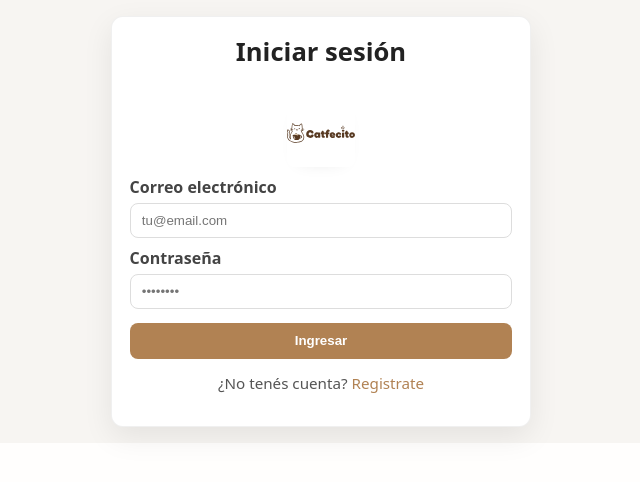
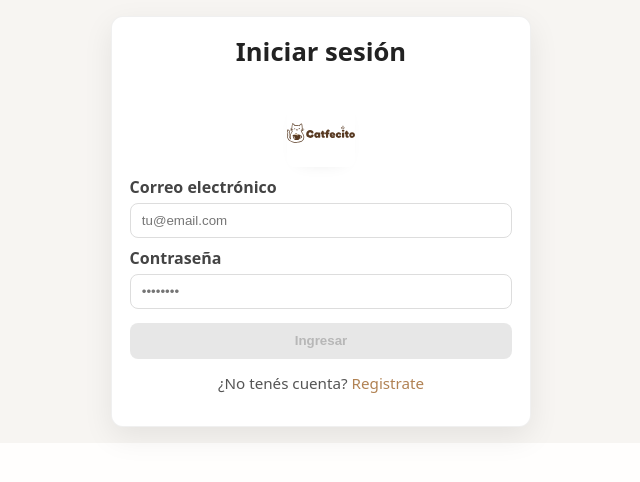
Before and after one commit to leanlag87/Catfecito-PERN, a React (Vite) app in the folder client/: page /login in a window 1280 px wide. Shown: the top 482 px of the page, without its empty margins (319-959 px from the left). Built offline with nearby package versions, Linux system fonts and the light colour scheme; no server answers.

Commit message:
feat(auth.components): integrar useAuthForm en el componente de inicio de sesión para mejorar la gestión de formularios

```diff
--- a/client/src/features/auth/components/Login.jsx
+++ b/client/src/features/auth/components/Login.jsx
@@ -1,22 +1,29 @@
-import { useState } from "react";
 import { Link } from "react-router-dom";
 import { useAuthStore } from "../stores/authStore";
+import { useAuthForm } from "../hooks/useAuthForm";
 import "./Auth.css";
 import logo from "../../../assets/img/Group.svg";
 
 export const Login = ({ onSwitch, onSuccess }) => {
-  const [email, setEmail] = useState("");
-  const [password, setPassword] = useState("");
-  const { login, isLoading, error, clearError } = useAuthStore();
+  const { login, isLoading, error: storeError, clearError } = useAuthStore();
 
-  const handleLogin = async (e) => {
-    e.preventDefault();
+  // Hook personalizado para manejar el formulario
+  const {
+    values,
+    errors,
+    touched,
+    handleChange,
+    handleBlur,
+    handleSubmit,
+    isValid,
+  } = useAuthForm("login");
 
-    // Limpiar errores previos
+  const onSubmit = async (formattedData) => {
+    // Limpiar errores previos del store
     clearError();
 
-    // Llama al método login del store
-    const result = await login({ email, password });
+    // Llamar al login del store con datos formateados
+    const result = await login(formattedData);
 
     if (result.success) {
       // Login exitoso
@@ -24,51 +31,67 @@ export const Login = ({ onSwitch, onSuccess }) => {
         return onSuccess(result.data);
       }
 
-      // Redirigir al home
+      // Redirigir al home (recarga para sincronizar carrito)
       window.location.replace("/");
     } else {
       // Login fallido - el error ya está en el store
-      alert(result.error);
+      console.error("Error en login:", result.error);
     }
   };
 
   return (
     <main className="auth-container">
-      <form className="auth-form" onSubmit={handleLogin}>
+      <form className="auth-form" onSubmit={handleSubmit(onSubmit)}>
         <div className="auth-header">
           <h2>Iniciar sesión</h2>
           <img src={logo} alt="CatFecito" className="auth-logo" />
         </div>
 
-        {/* Mostrar error si existe */}
-        {error && <div className="auth-error">{error}</div>}
+        {/* Error global del backend */}
+        {storeError && <div className="auth-error">{storeError}</div>}
 
+        {/* Email */}
         <label htmlFor="email">Correo electrónico</label>
         <input
           type="email"
           id="email"
+          name="email"
           placeholder="tu@email.com"
-          value={email}
-          onChange={(e) => setEmail(e.target.value)}
+          value={values.email}
+          onChange={handleChange}
+          onBlur={handleBlur}
           required
           autoComplete="email"
           disabled={isLoading}
+          className={touched.email && errors.email ? "input-error" : ""}
         />
+        {touched.email && errors.email && (
+          <span className="field-error">{errors.email}</span>
+        )}
 
+        {/* Contraseña */}
         <label htmlFor="password">Contraseña</label>
         <input
           type="password"
           id="password"
+          name="password"
           placeholder="••••••••"
-          value={password}
-          onChange={(e) => setPassword(e.target.value)}
+          value={values.password}
+          onChange={handleChange}
+          onBlur={handleBlur}
           required
           autoComplete="current-password"
           disabled={isLoading}
+          className={touched.password && errors.password ? "input-error" : ""}
         />
-        <button type="submit" disabled={isLoading}>
+        {touched.password && errors.password && (
+          <span className="field-error">{errors.password}</span>
+        )}
+
+        <button type="submit" disabled={isLoading || !isValid}>
           {isLoading ? "Ingresando..." : "Ingresar"}
         </button>
+
         <p>
           ¿No tenés cuenta?{" "}
           {onSwitch ? (
```
